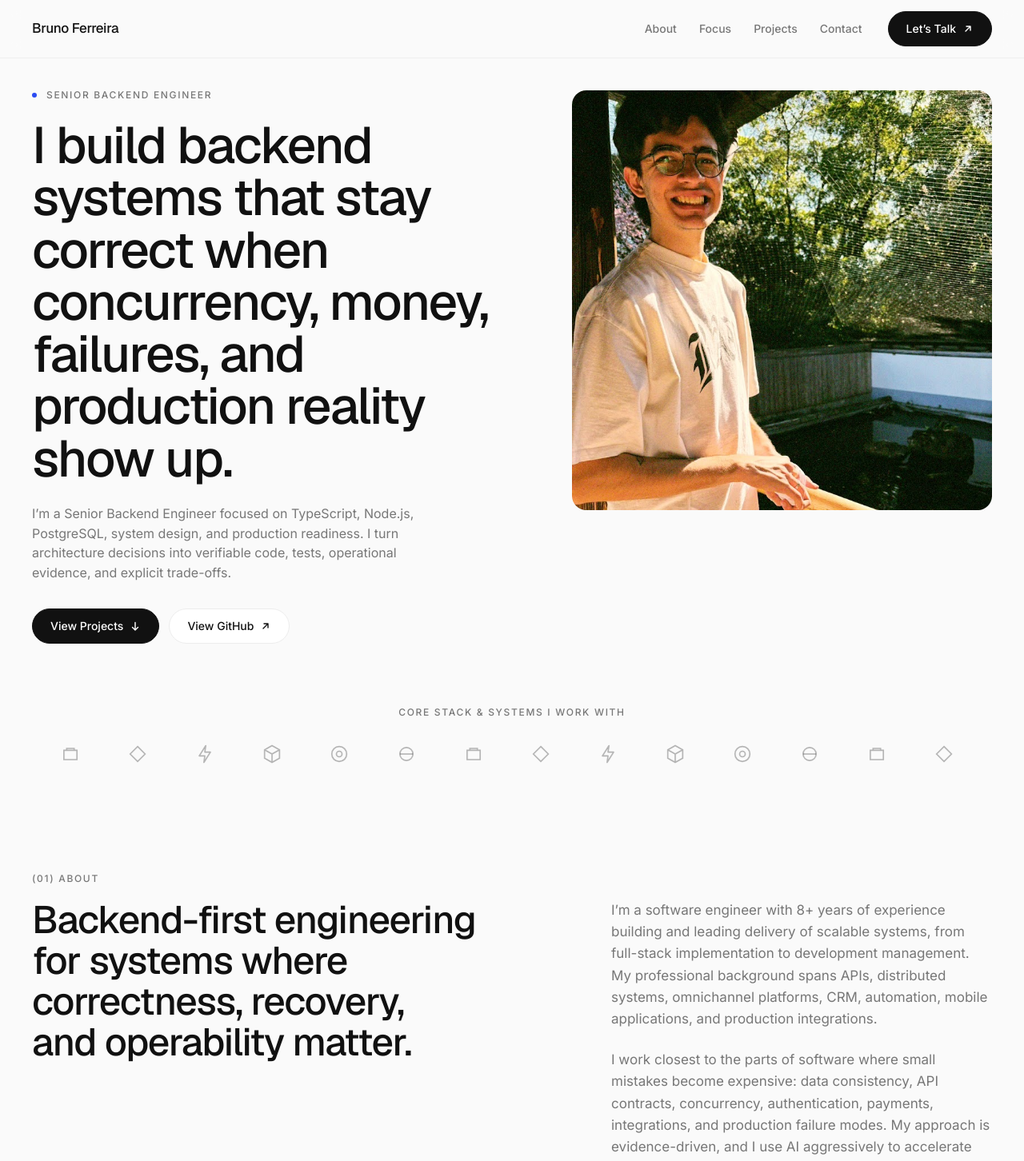
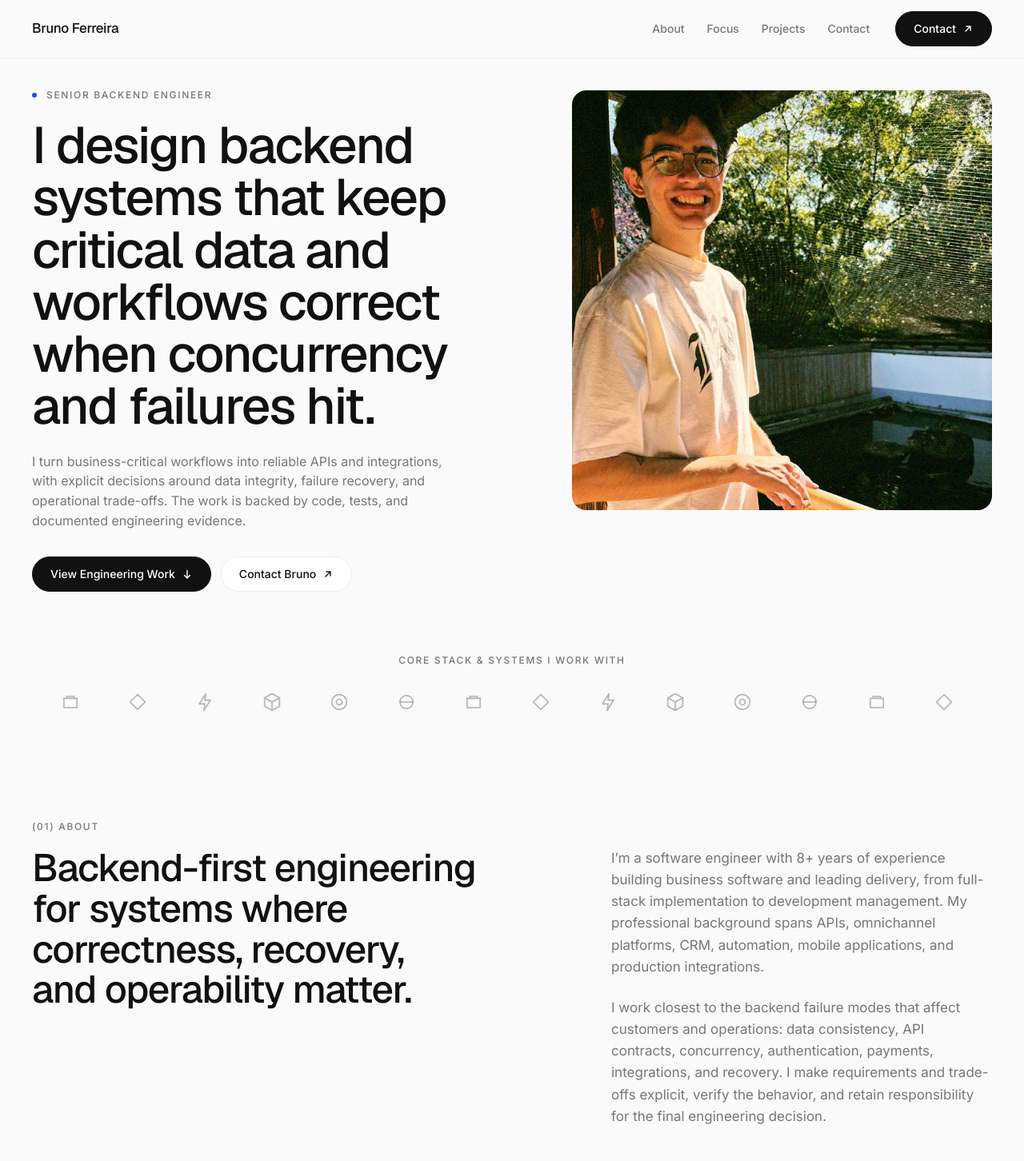
Before and after one commit to Bruno2K/bruno-portfolio, a Next.js app: page / in a window 1280 px wide. Shown: the top 1452 px of the page at 80% size. Built offline with nearby package versions, Linux system fonts and the light colour scheme.

Commit message:
feat: sharpen backend positioning

```diff
--- a/src/components/layout/site-footer.tsx
+++ b/src/components/layout/site-footer.tsx
@@ -22,8 +22,13 @@ export function SiteFooter() {
           </ul>
         </div>
         <div>
-          <p className="text-eyebrow mb-5">Social</p>
+          <p className="text-eyebrow mb-5">Contact</p>
           <ul className="flex flex-col gap-3">
+            <li>
+              <a href={`mailto:${site.contactEmail}`} className="nav-link">
+                Email
+              </a>
+            </li>
             <li>
               <a href={site.social.github} className="nav-link" target="_blank" rel="noreferrer">
                 GitHub
--- a/src/components/layout/site-header.tsx
+++ b/src/components/layout/site-header.tsx
@@ -56,7 +56,7 @@ export function SiteHeader() {
             ))}
           </nav>
           <Button href="/contact" icon="out">
-            Let’s Talk
+            Contact
           </Button>
         </div>
         <button
@@ -109,7 +109,7 @@ export function SiteHeader() {
           </nav>
           <div onClick={() => setOpen(false)}>
             <Button href="/contact" icon="out" className="w-full">
-              Let’s Talk
+              Contact
             </Button>
           </div>
         </Container>
--- a/src/components/sections/hero.tsx
+++ b/src/components/sections/hero.tsx
@@ -16,10 +16,10 @@ export function Hero() {
           <p className="text-lead max-w-[52ch]">{site.lead}</p>
           <div className="flex flex-col items-stretch gap-3 pt-2 min-[480px]:flex-row min-[480px]:items-center">
             <Button href="/#projects" icon="down">
-              View Projects
+              View Engineering Work
             </Button>
-            <Button href={site.social.github} variant="secondary" icon="out" external>
-              View GitHub
+            <Button href="/contact" variant="secondary" icon="out">
+              Contact Bruno
             </Button>
           </div>
         </div>
--- a/src/content/about.ts
+++ b/src/content/about.ts
@@ -3,13 +3,13 @@ export const about = {
   heading:
     "Backend-first engineering for systems where correctness, recovery, and operability matter.",
   paragraphs: [
-    "I’m a software engineer with 8+ years of experience building and leading delivery of scalable systems, from full-stack implementation to development management. My professional background spans APIs, distributed systems, omnichannel platforms, CRM, automation, mobile applications, and production integrations.",
-    "I work closest to the parts of software where small mistakes become expensive: data consistency, API contracts, concurrency, authentication, payments, integrations, and production failure modes. My approach is evidence-driven, and I use AI aggressively to accelerate engineering while keeping requirements, trade-offs, verification, and final ownership human.",
+    "I’m a software engineer with 8+ years of experience building business software and leading delivery, from full-stack implementation to development management. My professional background spans APIs, omnichannel platforms, CRM, automation, mobile applications, and production integrations.",
+    "I work closest to the backend failure modes that affect customers and operations: data consistency, API contracts, concurrency, authentication, payments, integrations, and recovery. I make requirements and trade-offs explicit, verify the behavior, and retain responsibility for the final engineering decision.",
   ],
   stats: [
     { value: "8+ years", label: "Professional experience" },
     { value: "Backend", label: "Primary axis" },
     { value: "System Design", label: "Architecture" },
-    { value: "AI-native", label: "Engineering workflow" },
+    { value: "Evidence-led", label: "Engineering workflow" },
   ],
 } as const;
--- a/src/content/experience.ts
+++ b/src/content/experience.ts
@@ -12,7 +12,7 @@ export const experience: Role[] = [
     title: "Development Manager",
     company: "Ubicua",
     summary:
-      "Leading software projects focused on automation, customer experience, and omnichannel solutions, including WhatsApp-integrated platforms and Dialogflow conversational flows. Owns delivery from requirements analysis through execution, stakeholder alignment, prioritization, quality, and coordination across product, design, and engineering. Coordinates multiple concurrent initiatives spanning CRM, BI, mobile applications, and RPA.",
+      "Leads delivery of automation, customer experience, and omnichannel software, translating requirements into prioritized work across product, design, and engineering. Responsible for stakeholder alignment, quality, and coordination of concurrent initiatives spanning WhatsApp and Dialogflow integrations, CRM, BI, mobile applications, and RPA.",
     stack: "Leadership · SDLC · Omnichannel · CRM · BI · RPA",
   },
   {
@@ -20,7 +20,7 @@ export const experience: Role[] = [
     title: "Full Stack Developer",
     company: "Ubicua",
     summary:
-      "Built full-stack solutions for automation and customer experience, including omnichannel service platforms integrated with the official WhatsApp API and Dialogflow. Worked across CRM, dashboards and BI, iOS/Android applications, marketplace and gamification features, REST API integrations, RPA, SMS campaigns, and evolutionary maintenance of production systems.",
+      "Built and maintained production software for automation and customer experience, including omnichannel platforms integrated with the official WhatsApp API and Dialogflow. Delivered REST integrations, CRM and BI workflows, mobile applications, marketplace and gamification features, RPA, SMS campaigns, and evolutionary maintenance.",
     stack: "REST APIs · WhatsApp · Dialogflow · CRM · Mobile · RPA",
   },
 ];
--- a/src/content/site.ts
+++ b/src/content/site.ts
@@ -5,13 +5,13 @@ export const site = {
   contactEmail: "brunoharry2009@gmail.com",
   contactAvailability: "Open to backend and software engineering conversations",
   tagline:
-    "I build backend systems that stay correct when concurrency, money, failures, and production reality show up.",
+    "I design backend systems that keep critical data and workflows correct when concurrency and failures hit.",
   lead:
-    "I’m a Senior Backend Engineer focused on TypeScript, Node.js, PostgreSQL, system design, and production readiness. I turn architecture decisions into verifiable code, tests, operational evidence, and explicit trade-offs.",
+    "I turn business-critical workflows into reliable APIs and integrations, with explicit decisions around data integrity, failure recovery, and operational trade-offs. The work is backed by code, tests, and documented engineering evidence.",
   description:
     "Senior Backend Engineer focused on reliable systems, data consistency, system design, and AI-augmented engineering.",
   footerBlurb:
-    "Backend engineer building reliable systems with explicit trade-offs, measurable evidence, and production-minded design.",
+    "Senior Backend Engineer building reliable APIs and integrations with explicit trade-offs and verifiable evidence.",
   ogTitle: "Bruno Ferreira — Senior Backend Engineer",
   social: {
     github: "https://github.com/Bruno2K",
```
